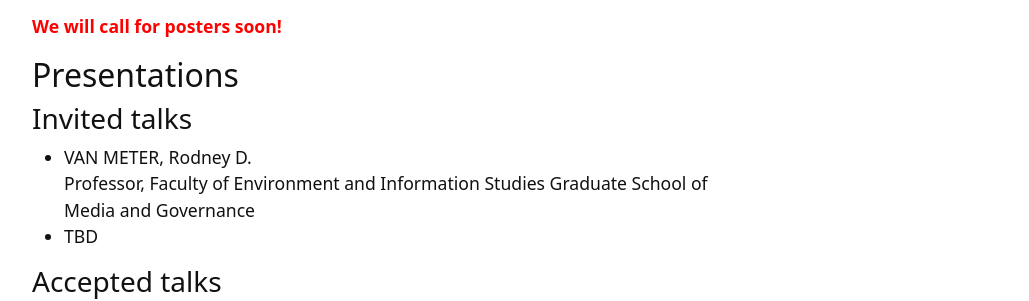
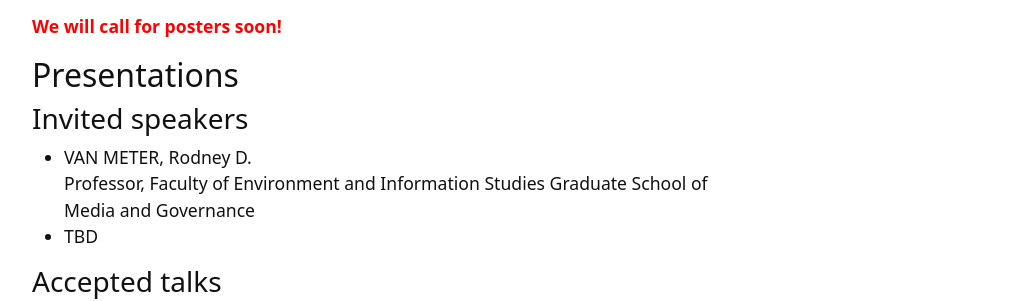
Before and after one commit to ftqcsa/ftqcsa.github.io, a Jekyll site: the page built from index.md, in a window 1280 px wide and 900 px high, scrolled down 1247 px. Shown: the part 161-462 px from the top of the window, without its empty margins (245-1274 px from the left). Built offline with Jekyll 4.4.1, drawn with Linux system fonts in a browser that asks for light colours.

Commit message:
Update index.md

```diff
--- a/index.md
+++ b/index.md
@@ -35,7 +35,7 @@ __We will call for posters soon!__
 
 ## Presentations
 
-### Invited talks
+### Invited speakers
 - VAN METER, Rodney D.
   Professor, Faculty of Environment and Information Studies
   Graduate School of Media and Governance
```
